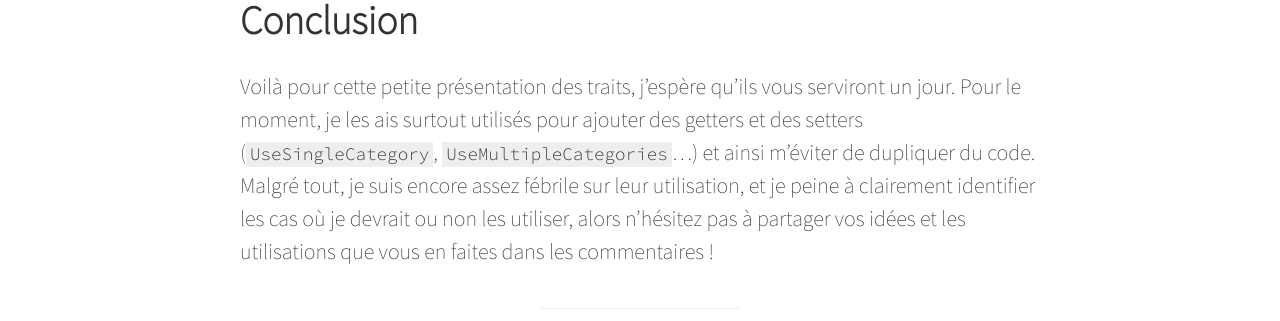
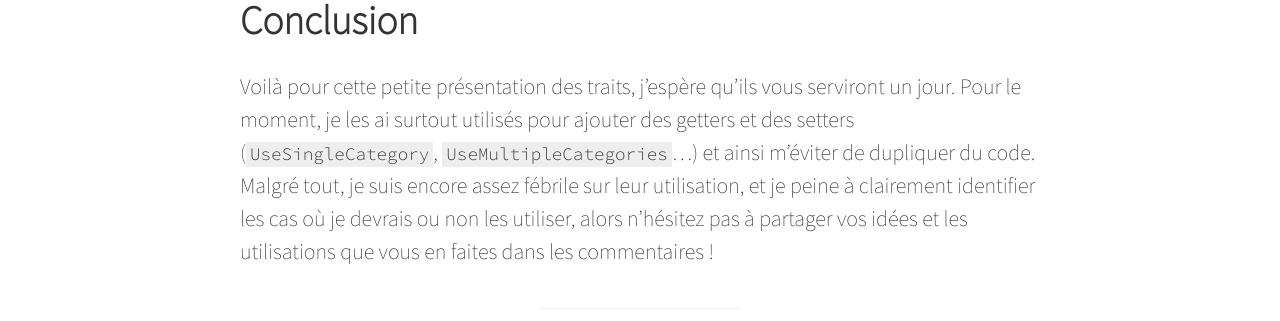
Before and after one commit to zessx/blog, a Jekyll site: the page built from _posts/2015-09-22-les-traits-php.md, in a window 1280 px wide and 900 px high, scrolled down 6271 px. Shown: the part 188-509 px from the top of the window. Built offline with Jekyll 4.4.1, drawn with Linux system fonts in a browser that asks for light colours; comment, search, counter and statistics services are not loaded; some of the changed lines change nothing that is shown; some of the changed text lies outside the part shown.

Commit message:
:pencil2: Typos corrections

```diff
--- a/_posts/2015-09-22-les-traits-php.md
+++ b/_posts/2015-09-22-les-traits-php.md
@@ -5,7 +5,8 @@
 tags:
 - php
 description: >
-  Gros plan sur les traits en PHP, un concept peu utilisé pouvant être utile et perturbant à la fois.
+  Gros plan sur les traits en PHP, un concept encore
+  peu utilisé pouvant être utile et perturbant à la fois.
 ---
 
 ## Back to the future
@@ -87,7 +88,7 @@
         ...
     }
 
-Gardez bien ça en tête afin d'éviter d'utiliser les traits là où ils vous apporterons plus de soucis que d'avantages.
+Gardez bien ça en tête afin d'éviter d'utiliser les traits là où ils vous apporteront plus de soucis que d'avantages.
 
 ## Les traits multiples et leurs conflits
 
@@ -139,7 +140,8 @@
 
 ## Conclusion
 
-Voilà pour cette petite présentation des traits, j'espère qu'ils vous serviront un jour. Pour le moment, je les ais surtout utilisés pour ajouter des getters et des setters (`UseSingleCategory`, `UseMultipleCategories`...) et ainsi m'éviter de dupliquer du code. Malgré tout, je suis encore assez fébrile sur leur utilisation, et je peine à clairement identifier les cas où je devrait ou non les utiliser, alors n'hésitez pas à partager vos idées et les utilisations que vous en faites dans les commentaires !
+Voilà pour cette petite présentation des traits, j'espère qu'ils vous serviront un jour. Pour le moment, je les ai surtout utilisés pour ajouter des getters et
+des setters (`UseSingleCategory`, `UseMultipleCategories`...) et ainsi m'éviter de dupliquer du code. Malgré tout, je suis encore assez fébrile sur leur utilisation, et je peine à clairement identifier les cas où je devrais ou non les utiliser, alors n'hésitez pas à partager vos idées et les utilisations que vous en faites dans les commentaires !
 
 ## Liens
 
```
